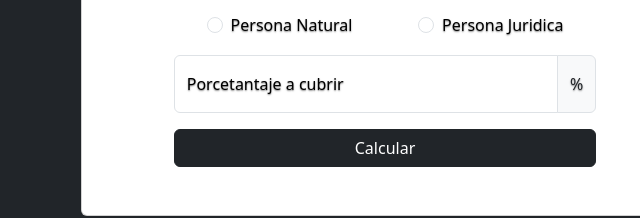
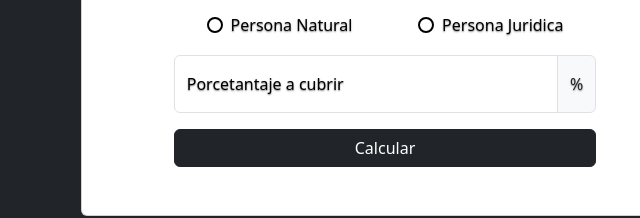
Before and after one commit to davidheay/calc, a plain HTML site: page index.html in a window 1280 px wide. Shown: the part 403-621 px from the top of the page, 255-895 px from the left. Drawn offline with nearby package versions, Linux system fonts and the light colour scheme; some packages are replaced by stand-ins of ours; a script that the page names is missing.

Commit message:
Update index.html

```diff
--- a/index.html
+++ b/index.html
@@ -19,6 +19,11 @@
       integrity="sha512-STof4xm1wgkfm7heWqFJVn58Hm3EtS31XFaagaa8VMReCXAkQnJZ+jEy8PCC/iT18dFy95WcExNHFTqLyp72eQ=="
       crossorigin="anonymous" referrerpolicy="no-referrer"></script>
     <style>
+      .form-check-input[type=radio] {
+        border: 0.15em solid currentColor;
+        border-radius: 100%;
+      }
+
       body.swal2-height-auto {
         height: 100% !important
       }
```
